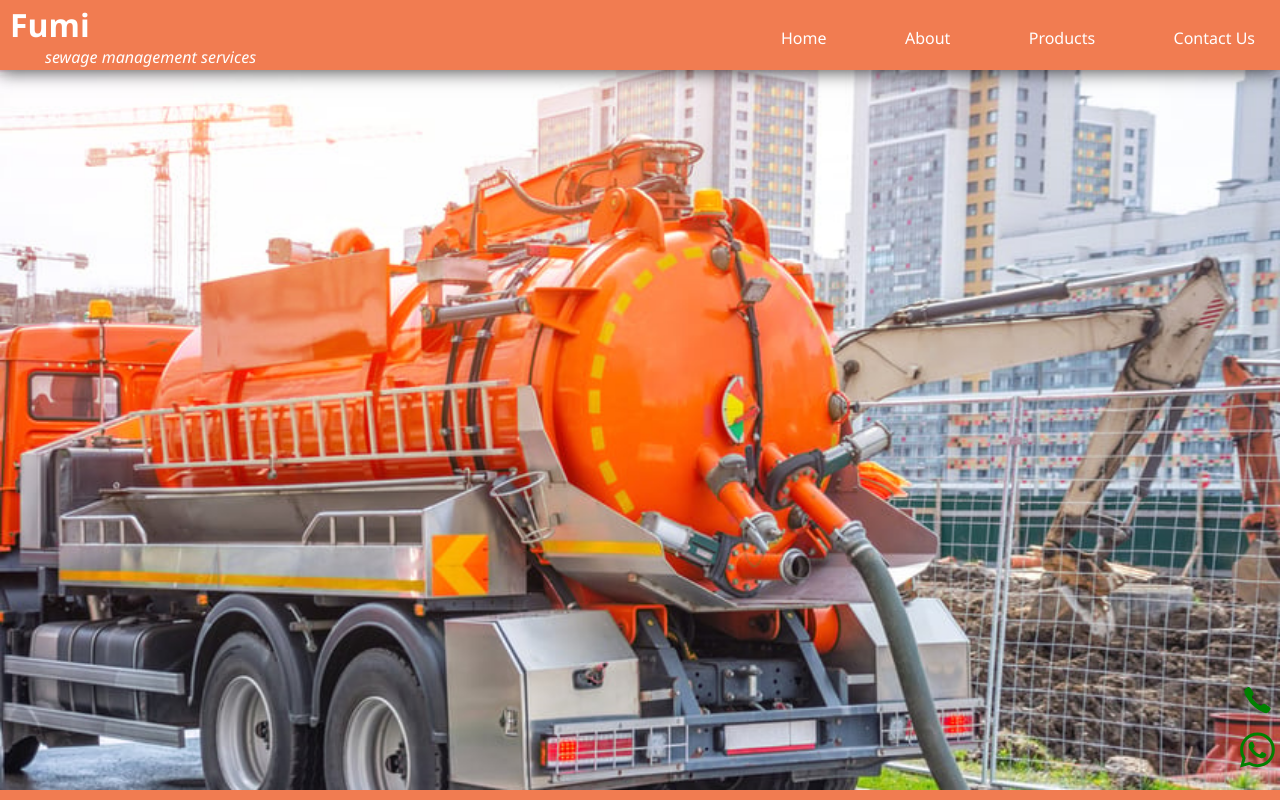
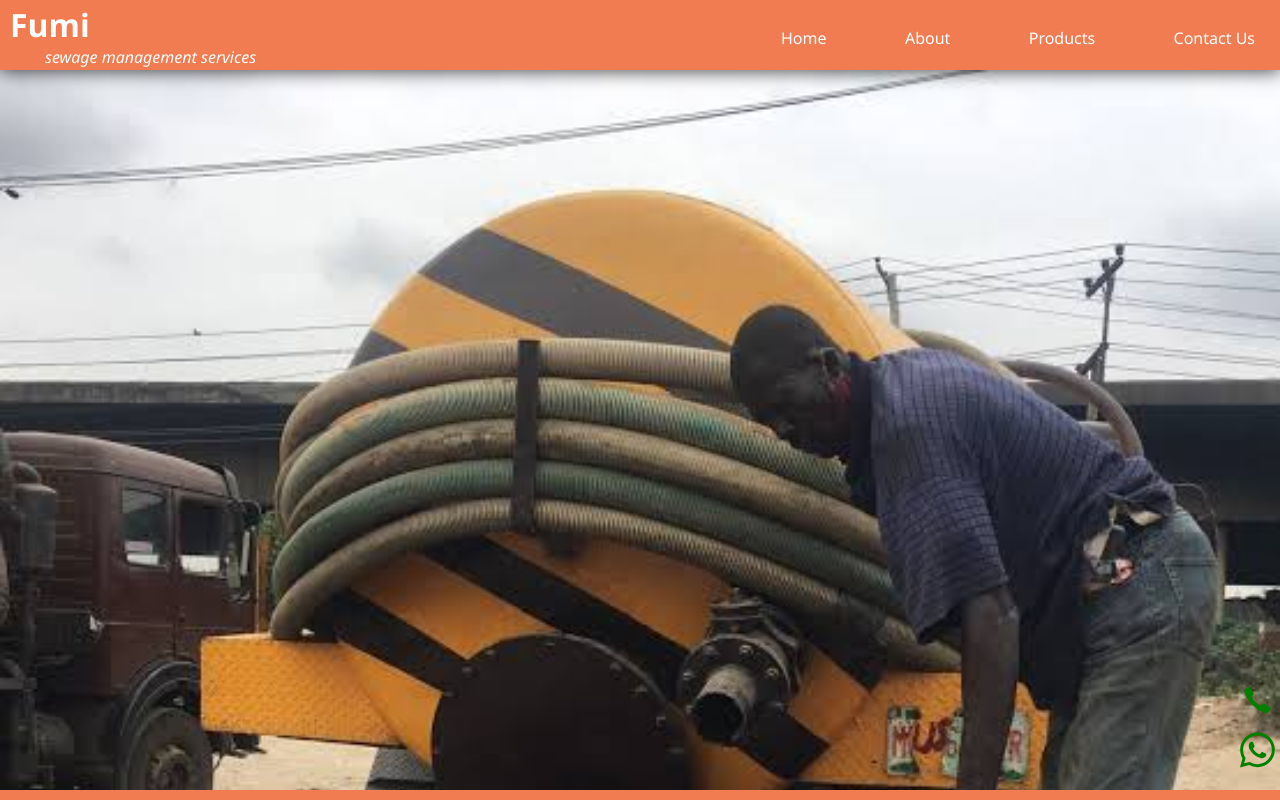
Before and after one commit to AjibadeHassan/Waste-management, a React (Create React App) app: page / in a window 1280 px wide. Shown: the top 800 px of the page. Built offline with nearby package versions, Linux system fonts and the light colour scheme.

Commit message:
third tues

```diff
--- a/src/Css/Style.css
+++ b/src/Css/Style.css
@@ -116,7 +116,7 @@
 .Home_container{
     width: 100%;
     height: 90vh;
-    background: url('../Assets/sceptic\ tank.jpg');
+    background: url('../Assets/newhome.jpg');
     background-repeat: no-repeat;
     background-size: cover;
 }
```
Also changed, not shown: src/Assets/newhome.jpg (added).
